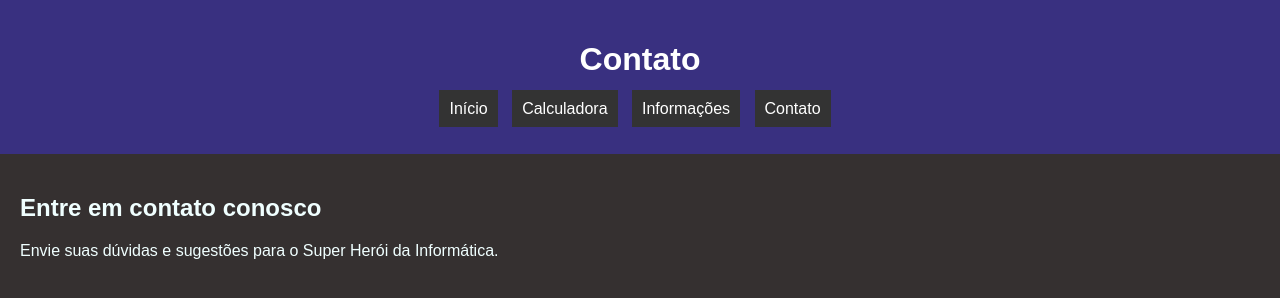
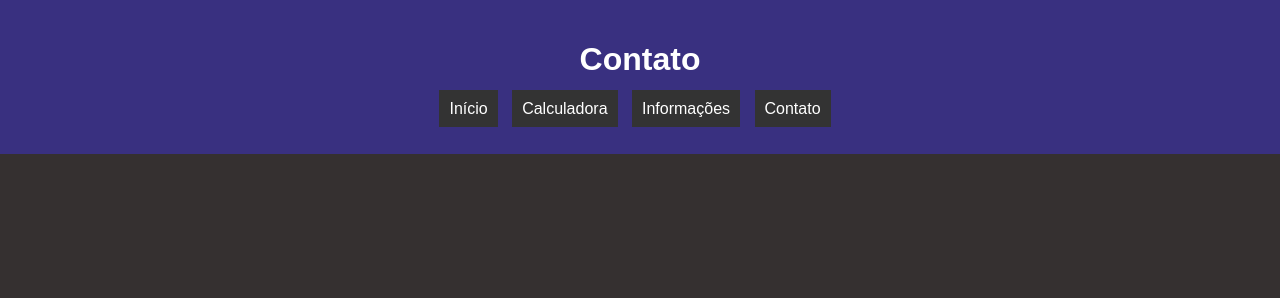
Before and after one commit to lLeonerde/projeto_site_js, a plain HTML site: page carrinho.html in a window 1280 px wide. Drawn offline with Linux system fonts and the light colour scheme.

Commit message:
arrumando coisas

```diff
--- a/contato.html
+++ b/carrinho.html
@@ -20,8 +20,7 @@
     </header>
     <main>
         <section>
-            <h2>Entre em contato conosco</h2>
-            <p>Envie suas dúvidas e sugestões para o Super Herói da Informática.</p>
+
         </section>
     </main>
 </body>
```
Also changed, not shown: index.html (+1 -1 lines), js/carrinho.js (added).
